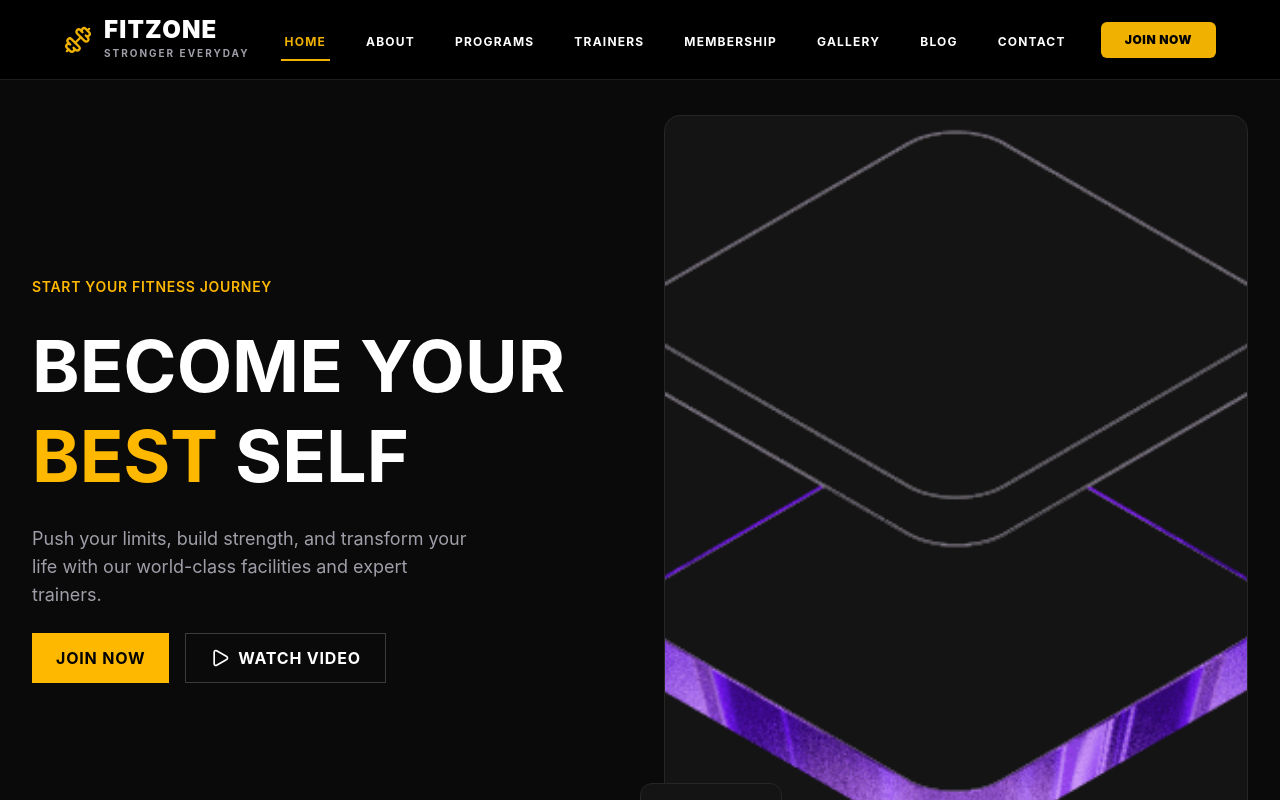
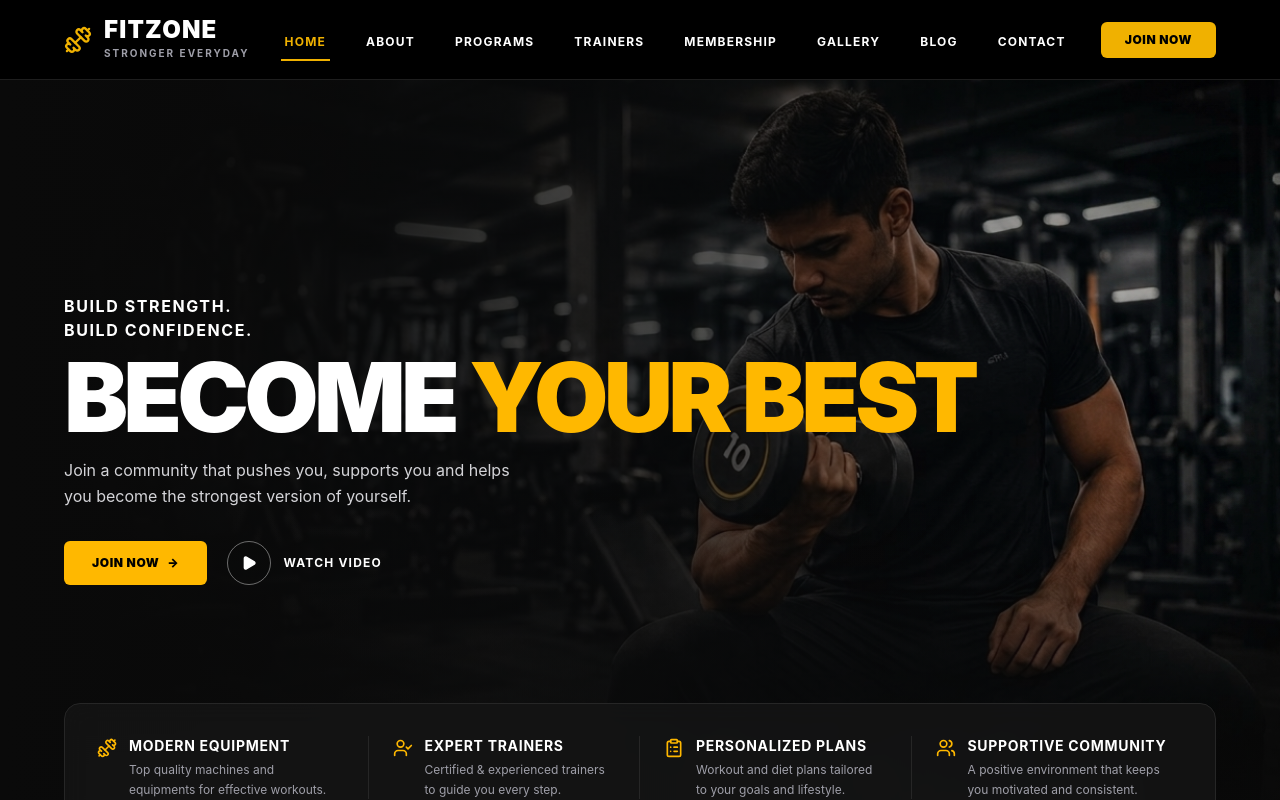
Before and after one commit to javieruncos/fitzone, a React (Vite) app: page / in a window 1280 px wide. Shown: the top 800 px of the page. Built offline with nearby package versions, Linux system fonts and the light colour scheme.

Commit message:
feat: refactorizacion de los estilos y estructura del hero

```diff
--- a/src/App.jsx
+++ b/src/App.jsx
@@ -1,6 +1,5 @@
 import { Header } from './components/Header';
 import { Hero } from './components/sections/Hero';
-import { Features } from './components/sections/Features';
 import { Programs } from './components/sections/Programs';
 import { About } from './components/sections/About';
 import { Footer } from './components/sections/Footer';
@@ -11,7 +10,6 @@ function App() {
       <Header />
       <main>
         <Hero />
-        <Features />
         <Programs />
         <About />
       </main>
--- a/src/components/sections/Hero.jsx
+++ b/src/components/sections/Hero.jsx
@@ -1,43 +1,102 @@
-import { Button } from '../ui/Button';
-import { Play } from 'lucide-react';
+import { Play, Dumbbell, UserCheck, ClipboardList, Users } from 'lucide-react';
+import { featuresData } from '../../data/gymData';
+
+const iconMap = {
+  Dumbbell,
+  UserCheck,
+  ClipboardList,
+  Users,
+};
 
 export function Hero() {
   return (
-    <section id="home" className="min-h-screen flex items-center pt-20 lg:pt-0">
-      <div className="max-w-7xl mx-auto px-4 sm:px-6 lg:px-8 w-full">
-        <div className="grid lg:grid-cols-2 gap-12 items-center">
-          <div className="space-y-6">
-            <p className="text-gym-accent font-semibold text-sm uppercase tracking-wider">
-              Start Your Fitness Journey
+    <section
+      id="home"
+      className="relative w-full min-h-screen bg-gym-dark text-white flex flex-col justify-between overflow-hidden pt-20"
+    >
+      {/* 1. IMAGEN DE FONDO — Full Size */}
+      <img
+        src="/src/assets/hero.jpg"
+        alt="Athlete training in a modern gym"
+        width="1920"
+        height="1080"
+        fetchpriority="high"
+        decoding="async"
+        className="absolute inset-0 w-full h-full object-cover object-[70%_center] z-0 opacity-90"
+      />
+
+      {/* 2. GRADIENTE LEFT→RIGHT — Legibilidad del contenido */}
+      <div
+        className="absolute inset-0 bg-gradient-to-r from-gym-dark via-gym-dark/70 to-transparent z-10"
+        aria-hidden="true"
+      />
+
+      {/* 3. GRADIENTE BOTTOM→TOP — Fusión con features card */}
+      <div
+        className="absolute inset-0 bg-gradient-to-t from-gym-dark via-transparent to-transparent z-10"
+        aria-hidden="true"
+      />
+
+      {/* 4. BLOQUE DE CONTENIDO PRINCIPAL */}
+      <div className="relative max-w-7xl mx-auto px-6 sm:px-10 lg:px-16 w-full pt-12 pb-8 z-20 flex-1 flex flex-col justify-center">
+        <p className="text-white font-bold text-sm sm:text-base uppercase tracking-wide sm:tracking-widest mb-3">
+          BUILD STRENGTH.<br />
+          BUILD CONFIDENCE.
         </p>
-            <h1 className="text-5xl sm:text-6xl lg:text-7xl font-bold uppercase leading-tight">
-              Become Your <span className="text-gym-accent">Best</span> Self
+
+        <h1 className="font-black text-5xl sm:text-6xl lg:text-8xl uppercase tracking-tighter leading-[0.9] mb-4">
+          BECOME <span className="text-gym-accent">YOUR BEST</span>
         </h1>
-            <p className="text-zinc-400 text-lg max-w-md">
-              Push your limits, build strength, and transform your life with our world-class facilities and expert trainers.
+
+        <p className="text-zinc-300 text-sm sm:text-base max-w-md mb-8 leading-relaxed">
+          Join a community that pushes you, supports you and helps you
+          become the strongest version of yourself.
         </p>
-            <div className="flex flex-wrap gap-4">
-              <Button>Join Now</Button>
-              <Button variant="secondary">
-                <Play className="w-5 h-5" />
-                Watch Video
-              </Button>
+
+        <div className="flex flex-wrap items-center gap-3 sm:gap-5">
+          <a
+            href="#membership"
+            className="bg-gym-accent text-black font-black text-xs tracking-wider uppercase px-7 py-3.5 rounded-md hover:bg-gym-accent-hover active:scale-[0.97] transition-colors transition-transform flex items-center gap-2 focus-visible:outline-none focus-visible:ring-2 focus-visible:ring-gym-accent focus-visible:ring-offset-2 focus-visible:ring-offset-gym-dark"
+          >
+            JOIN NOW
+            <span aria-hidden="true">&rarr;</span>
+          </a>
+
+          <button
+            type="button"
+            aria-label="Watch promotional video"
+            className="flex items-center gap-3 text-white font-bold text-xs tracking-widest uppercase hover:text-gym-accent transition-colors group focus-visible:outline-none focus-visible:ring-2 focus-visible:ring-gym-accent focus-visible:ring-offset-2 focus-visible:ring-offset-gym-dark rounded-md"
+          >
+            <span className="w-11 h-11 rounded-full border border-white/40 flex items-center justify-center group-hover:border-gym-accent transition-colors">
+              <Play className="w-4 h-4 fill-current" />
+            </span>
+            WATCH VIDEO
+          </button>
         </div>
       </div>
 
-          <div className="relative hidden lg:block">
-            <div className="aspect-[4/5] rounded-2xl overflow-hidden bg-gym-surface border border-gym-border">
-              <img
-                src="/src/assets/hero.png"
-                alt="Athlete training"
-                className="w-full h-full object-cover"
-              />
-            </div>
-            <div className="absolute -bottom-6 -left-6 bg-gym-surface border border-gym-border rounded-xl p-4">
-              <p className="text-gym-accent font-bold text-2xl">500+</p>
-              <p className="text-zinc-400 text-sm">Active Members</p>
+      {/* 5. TARJETA FLotante DE FEATURES */}
+      <div className="relative w-full max-w-7xl mx-auto px-6 sm:px-10 lg:px-16 pb-8 lg:pb-12 z-20">
+        <div className="bg-gym-surface/90 backdrop-blur-md border border-gym-border rounded-2xl p-4 sm:p-6 lg:p-8 grid grid-cols-1 sm:grid-cols-2 lg:grid-cols-4 gap-6 lg:gap-0 divide-y sm:divide-y-0 lg:divide-x divide-gym-border">
+          {featuresData.map((feature) => {
+            const Icon = iconMap[feature.icon];
+            return (
+              <div
+                key={feature.title}
+                className="flex items-start gap-3 sm:justify-center lg:justify-start lg:px-6 first:lg:pl-0 last:lg:pr-0"
+              >
+                <Icon className="w-5 h-5 text-gym-accent mt-0.5 shrink-0" />
+                <div>
+                  <p className="text-white text-sm font-bold tracking-wider uppercase">
+                    {feature.title}
+                  </p>
+                  <p className="text-zinc-400 text-xs mt-1 leading-relaxed">
+                    {feature.description}
+                  </p>
                 </div>
               </div>
+            );
+          })}
         </div>
       </div>
     </section>
--- a/src/components/ui/Button.jsx
+++ b/src/components/ui/Button.jsx
@@ -1,5 +1,5 @@
 export function Button({ children, variant = 'primary', className = '', ...props }) {
-  const base = 'inline-flex items-center justify-center gap-2 font-bold uppercase tracking-wider transition-all duration-300 cursor-pointer';
+  const base = 'inline-flex items-center justify-center gap-2 font-bold uppercase tracking-wider transition-all duration-200 cursor-pointer rounded-md active:scale-[0.97]';
 
   const variants = {
     primary: 'bg-gym-accent text-black hover:bg-gym-accent-hover px-6 py-3',
```
Also changed, not shown: src/assets/hero.jpg (added). Lines whose indentation alone changed are shown as unchanged.
